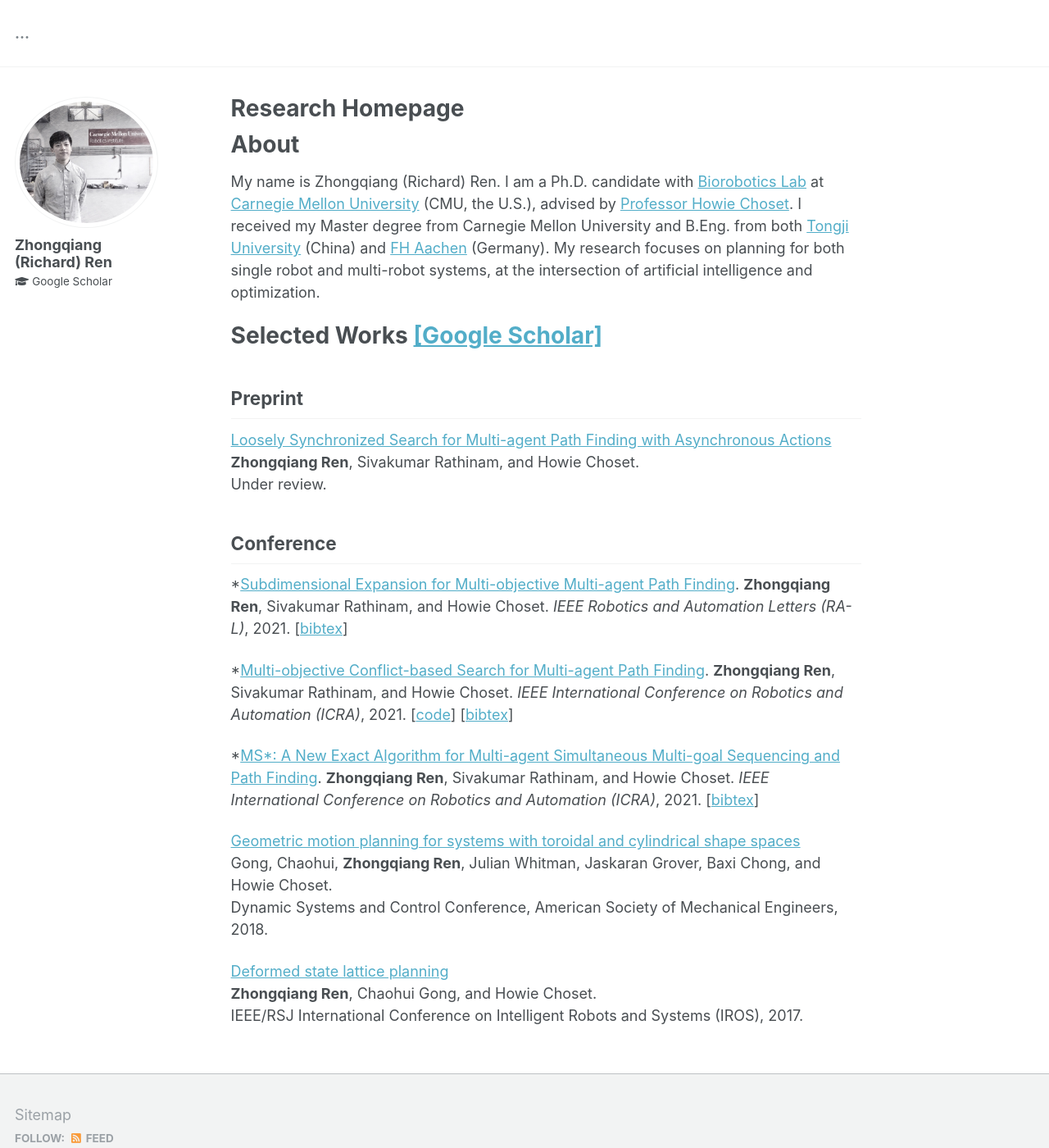
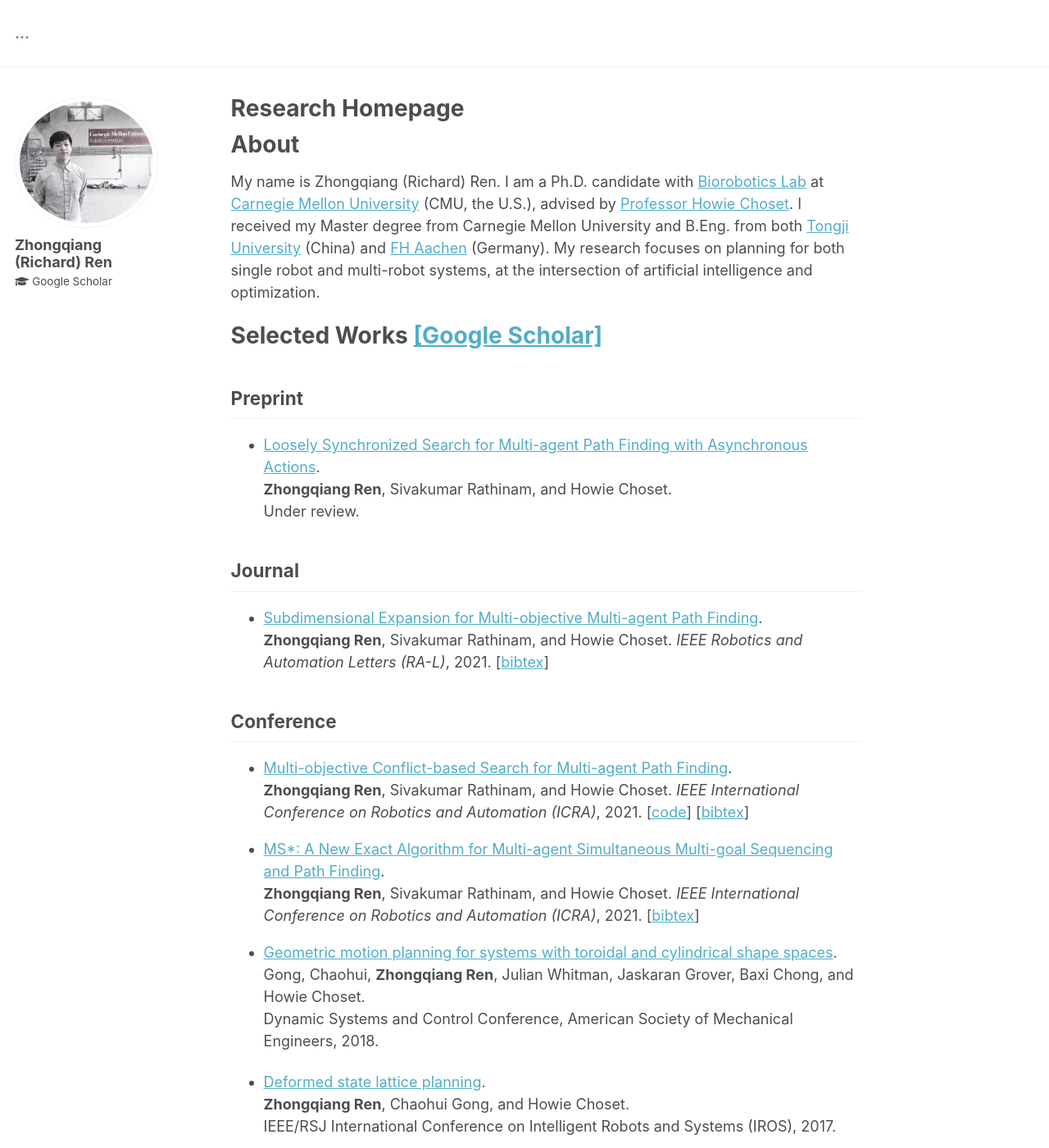
Before and after one commit to wonderren/wonderren.github.io, a Jekyll site: the page built from _pages/about.md, in a window 1280 px wide and 1400 px high. Shown: the whole window at 82% size. Built offline with Jekyll 4.4.1, drawn with Linux system fonts in a browser that asks for light colours.

Commit message:
updates pub

```diff
--- a/_pages/about.md
+++ b/_pages/about.md
@@ -22,15 +22,13 @@
 Preprint
 ------
 
-[Loosely Synchronized Search for Multi-agent Path Finding with Asynchronous Actions](https://arxiv.org/pdf/2103.04516.pdf)\
-**Zhongqiang Ren**, Sivakumar Rathinam, and Howie Choset.\
-Under review.
+* [Loosely Synchronized Search for Multi-agent Path Finding with Asynchronous Actions](https://arxiv.org/pdf/2103.04516.pdf).\
+	**Zhongqiang Ren**, Sivakumar Rathinam, and Howie Choset.\
+	Under review.
 
-
-Conference
+Journal
 ------
-
-*[Subdimensional Expansion for Multi-objective Multi-agent Path Finding](https://arxiv.org/pdf/2102.01353.pdf).
+* [Subdimensional Expansion for Multi-objective Multi-agent Path Finding](https://arxiv.org/pdf/2102.01353.pdf).\
 	**Zhongqiang Ren**, Sivakumar Rathinam, and Howie Choset.
 	<i>IEEE Robotics and Automation Letters (RA-L)</i>, 2021.
 	[<a href="javascript:void(0)" onclick="(function(target, id) { if ($('#' + id).css('display') == 'block') { $('#' + id).hide('fast'); $(target).text('bibtex') } else { $('#' + id).show('fast'); $(target).text('bibtex') } })(this, 'bibtex-ren21-MOCBS');">bibtex</a>]
@@ -62,7 +62,7 @@
 }
 </pre></div>
 
-*[MS*: A New Exact Algorithm for Multi-agent Simultaneous Multi-goal Sequencing and Path Finding](https://arxiv.org/pdf/2103.09979).
+* [MS*: A New Exact Algorithm for Multi-agent Simultaneous Multi-goal Sequencing and Path Finding](https://arxiv.org/pdf/2103.09979).\
 	**Zhongqiang Ren**, Sivakumar Rathinam, and Howie Choset.
 	<i>IEEE International Conference on Robotics and Automation (ICRA)</i>, 2021.
 	[<a href="javascript:void(0)" onclick="(function(target, id) { if ($('#' + id).css('display') == 'block') { $('#' + id).hide('fast'); $(target).text('bibtex') } else { $('#' + id).show('fast'); $(target).text('bibtex') } })(this, 'bibtex-ren21-MOCBS');">bibtex</a>]
@@ -77,10 +77,10 @@
 </pre></div>
 
 
-[Geometric motion planning for systems with toroidal and cylindrical shape spaces](https://d1wqtxts1xzle7.cloudfront.net/57737478/DSCC2018-9144.pdf?1541912930=&response-content-disposition=inline%3B+filename%3DGeometric_Motion_Planning_For_Systems_Wi.pdf&Expires=1616924915&Signature=KuFlGSqfnphvOLhbK0Y33d4GZMikmQDXVFK1LDSjJ49hjrZof1sG8xlSdN-gVRQXcFqH9RSK4QV~7ly7Gp5OP9L5NiIqtJpL9XC80kV7gpl8-kGycqKsuy7T5viCGfuKTFeCUDu88YEaI60Ko9wKl8xgKXzHJDHc~L2SOCZfQic0iIw6Jr3Pp5e60X9C8Y2UvqlY8CnLrgOUc~TkN8w8t3kqUl~90KBEtKRvhiPJTk68D7dxPkf5ywee4a8wEDqmGezq34jkf1S4WyooKVlRxZ5LFbTGdVB75oVKgl1sqKi52LjsRanxeAHDqj~XsCGN4867qfEFV-uRnabb~iuN3g__&Key-Pair-Id=APKAJLOHF5GGSLRBV4ZA)\
-Gong, Chaohui, **Zhongqiang Ren**, Julian Whitman, Jaskaran Grover, Baxi Chong, and Howie Choset.\
-Dynamic Systems and Control Conference, American Society of Mechanical Engineers, 2018.
+* [Geometric motion planning for systems with toroidal and cylindrical shape spaces](https://d1wqtxts1xzle7.cloudfront.net/57737478/DSCC2018-9144.pdf?1541912930=&response-content-disposition=inline%3B+filename%3DGeometric_Motion_Planning_For_Systems_Wi.pdf&Expires=1616924915&Signature=KuFlGSqfnphvOLhbK0Y33d4GZMikmQDXVFK1LDSjJ49hjrZof1sG8xlSdN-gVRQXcFqH9RSK4QV~7ly7Gp5OP9L5NiIqtJpL9XC80kV7gpl8-kGycqKsuy7T5viCGfuKTFeCUDu88YEaI60Ko9wKl8xgKXzHJDHc~L2SOCZfQic0iIw6Jr3Pp5e60X9C8Y2UvqlY8CnLrgOUc~TkN8w8t3kqUl~90KBEtKRvhiPJTk68D7dxPkf5ywee4a8wEDqmGezq34jkf1S4WyooKVlRxZ5LFbTGdVB75oVKgl1sqKi52LjsRanxeAHDqj~XsCGN4867qfEFV-uRnabb~iuN3g__&Key-Pair-Id=APKAJLOHF5GGSLRBV4ZA).\
+	Gong, Chaohui, **Zhongqiang Ren**, Julian Whitman, Jaskaran Grover, Baxi Chong, and Howie Choset.\
+	Dynamic Systems and Control Conference, American Society of Mechanical Engineers, 2018.
 
-[Deformed state lattice planning](https://www.researchgate.net/profile/Zhongqiang-Ren/publication/321821716_Deformed_state_lattice_planning/links/5e9fdca6a6fdcc20bb360c44/Deformed-state-lattice-planning.pdf)\
-**Zhongqiang Ren**, Chaohui Gong, and Howie Choset.\
-IEEE/RSJ International Conference on Intelligent Robots and Systems (IROS), 2017.
+* [Deformed state lattice planning](https://www.researchgate.net/profile/Zhongqiang-Ren/publication/321821716_Deformed_state_lattice_planning/links/5e9fdca6a6fdcc20bb360c44/Deformed-state-lattice-planning.pdf).\
+	**Zhongqiang Ren**, Chaohui Gong, and Howie Choset.\
+	IEEE/RSJ International Conference on Intelligent Robots and Systems (IROS), 2017.
```
Also changed, not shown: other parts of _pages/about.md (+3 -1 lines).
